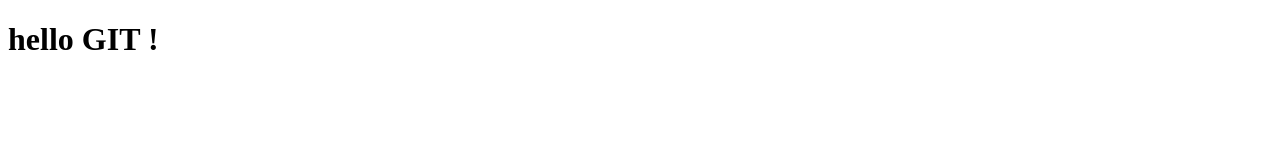
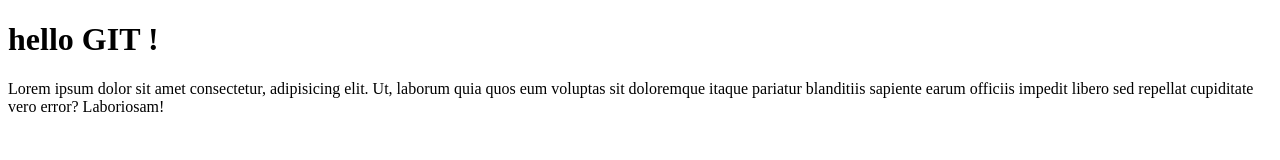
Before and after one commit to martakopec/git-course-4, a plain HTML site: page index.html in a window 1280 px wide. Drawn offline with Linux system fonts and the light colour scheme.

Commit message:
added paragraph into index.html

```diff
--- a/index.html
+++ b/index.html
@@ -8,5 +8,6 @@
 </head>
 <body>
     <h1>hello GIT !   </h1>
+    <p>Lorem ipsum dolor sit amet consectetur, adipisicing elit. Ut, laborum quia quos eum voluptas sit doloremque itaque pariatur blanditiis sapiente earum officiis impedit libero sed repellat cupiditate vero error? Laboriosam!    </p>
 </body>
 </html>
```
